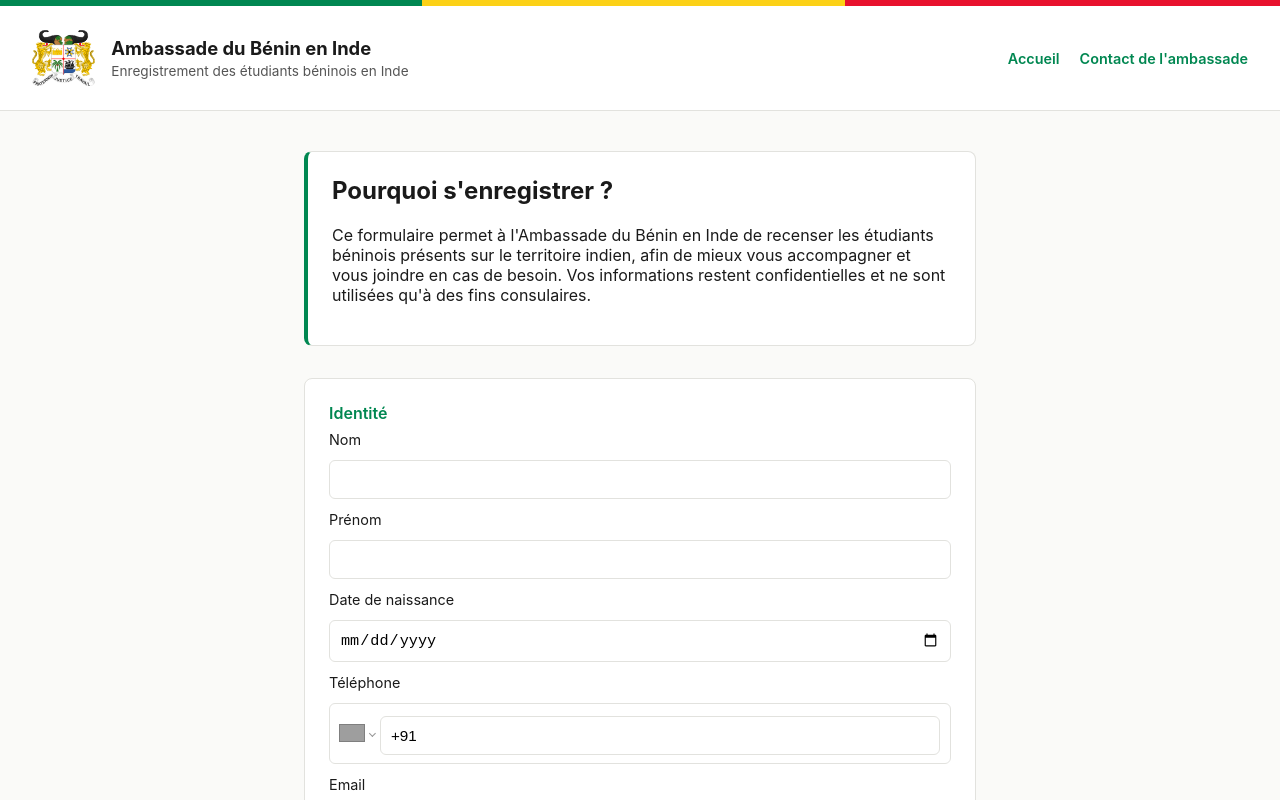
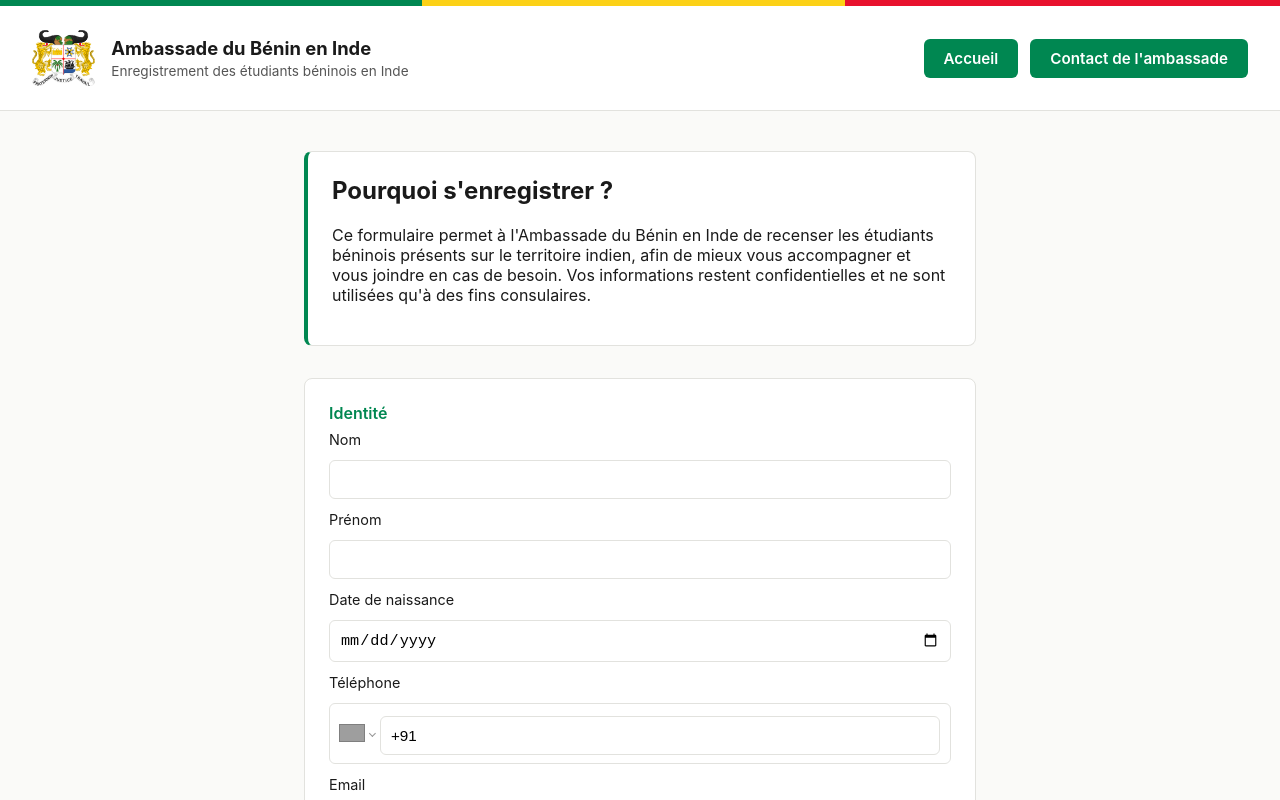
Before and after one commit to RufinEdarmine/benin-inde-inscription, a React (Vite) app: page / in a window 1280 px wide. Shown: the top 800 px of the page. Built offline with nearby package versions, Linux system fonts and the light colour scheme; grey boxes are pictures that could not be loaded.

Commit message:
Tri alphabetique + boutons Accueil/Contact

```diff
--- a/src/styles/global.css
+++ b/src/styles/global.css
@@ -332,16 +332,19 @@ header.site-header {
 .site-nav {
   margin-left: auto;
   display: flex;
-  gap: 20px;
+  gap: 12px;
 }
 
 .site-nav a {
-  color: var(--benin-green);
-  font-size: 0.9rem;
+  background: var(--benin-green);
+  color: white;
   text-decoration: none;
   font-weight: 600;
+  font-size: 0.95rem;
+  padding: 10px 20px;
+  border-radius: 6px;
 }
 
 .site-nav a:hover {
-  text-decoration: underline;
+  opacity: 0.9;
 }
```
